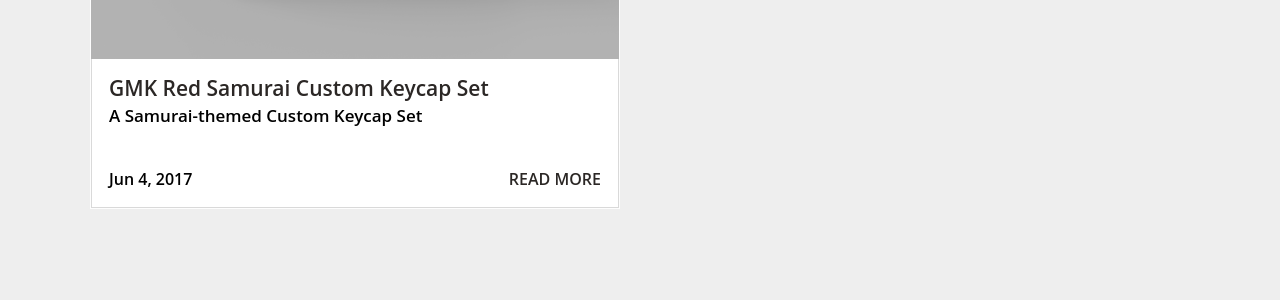
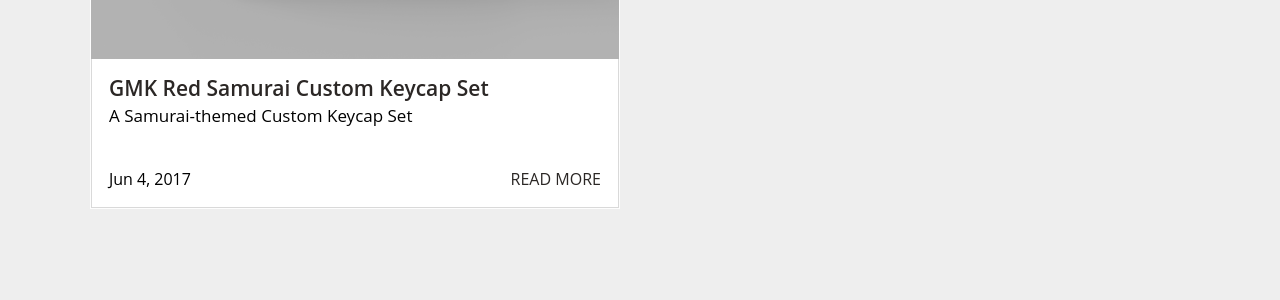
Before and after one commit to RedSunsRMK/redsunsrmk.github.io, a Jekyll site: the page built from projects.html, in a window 1280 px wide. Shown: the part 438-738 px from the top of the page. Built offline with Jekyll 4.4.1, drawn with Linux system fonts in a browser that asks for light colours.

Commit message:
Update layout.scss

```diff
--- a/_sass/layout.scss
+++ b/_sass/layout.scss
@@ -259,6 +259,7 @@ blockquote:before {
 
 	.position {
 		font-size: 17px;
+		font-weight: normal;
 		margin-top: 5px;
 
 
@@ -278,6 +279,7 @@ blockquote:before {
 
 	.projectdate {
 		font-size: 16px;
+		font-weight: normal;
 		text-align: left;
 
 		@media only screen and (max-width: 40em) {
@@ -295,6 +297,7 @@ blockquote:before {
 
 	.readmore {
 		font-size: 16px;
+		font-weight: normal;
 		float: right;
 
 		@media only screen and (max-width: 40em) {
```
